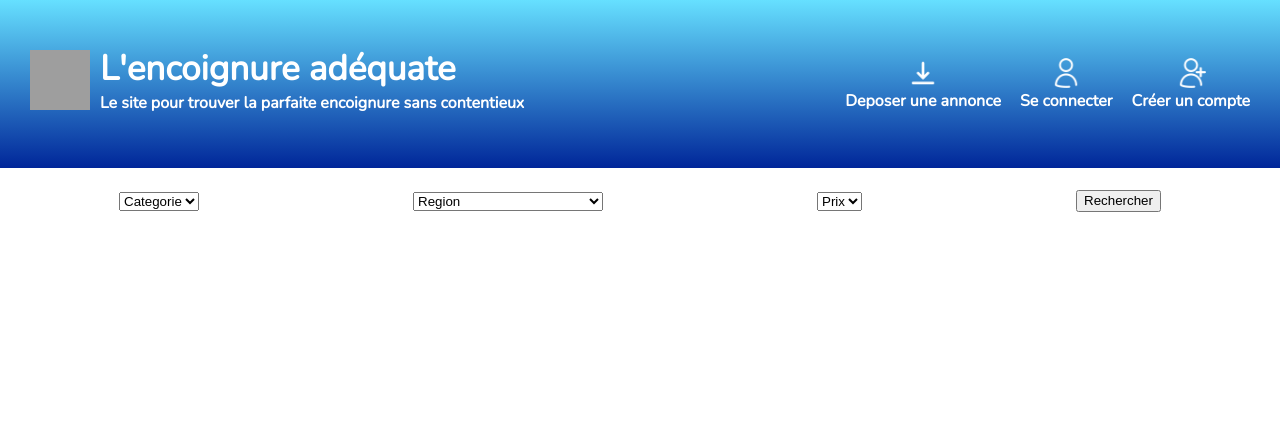
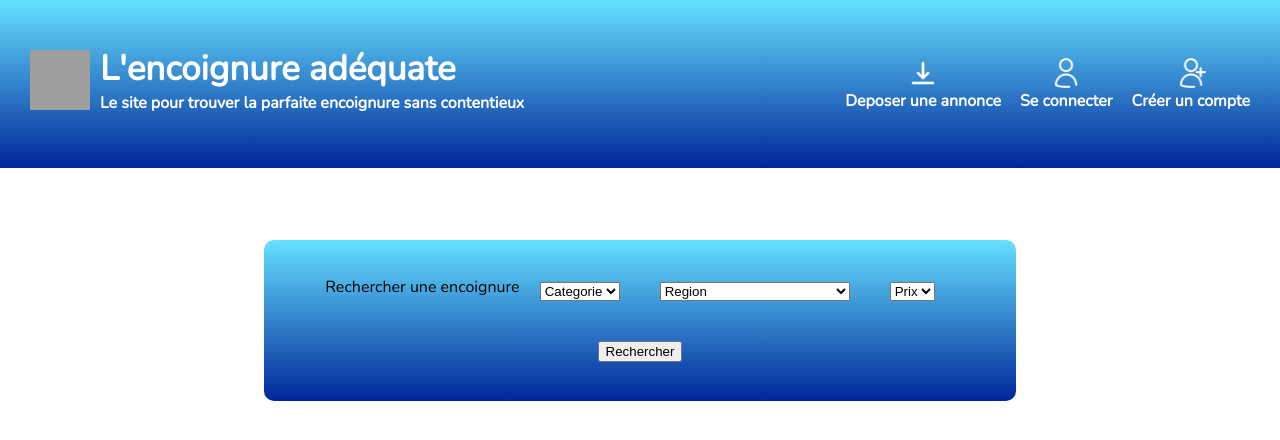
Before and after one commit to BaptSeg/Projet---PHP---S3, a PHP site: page /view/accueil.view.php in a window 1280 px wide. Shown: the top 440 px of the page. Run offline with PHP 8.4, Linux system fonts and the light colour scheme; the template is opened without the code that fills it, so the values that code supplies are empty; grey boxes are pictures that could not be loaded.

Commit message:
css bas part 2

```diff
--- a/view/accueil.view.css
+++ b/view/accueil.view.css
@@ -84,11 +84,26 @@ body{
 }
 
 fieldset{
-  margin: 0px;
+  margin-top: 50px;
   border: 0px;
 }
 
 .searchbar{
+  margin-left: 20%;
+  margin-right: 20%;
+  padding: 20px;
   display: flex;
-  justify-content: space-around;
+  justify-content: center;
+  flex-wrap: wrap;
+
+  background-image: linear-gradient(#66e0ff, #002699);
+  border-radius: 10px;
 }
+
+.choix{
+  margin: 20px;
+}
+
+input{
+  margin: 19px;
+}
--- a/view/accueil.view.php
+++ b/view/accueil.view.php
@@ -60,7 +60,8 @@
       <p>
         <div class="searchbar">
 
-          <div class="cat">
+          <p> Rechercher une encoignure </p>
+          <div class="choix">
             <select name="Categorie" id="Categorie">
               <option value="" selected>Categorie</option>
               <?php for ($i=0; $i < sizeof($categorie)-1; $i++){
@@ -69,7 +70,7 @@
             </select>
           </div>
 
-          <div class="reg">
+          <div class="choix">
             <select name="Region" id="Region">
               <option value="" selected>Region</option>
               <option value="Auvergne-Rhône-Alpes">Auvergne-Rhône-Alpes</option>
@@ -93,7 +94,7 @@
             </select>
           </div>
 
-          <div class="pri">
+          <div class="choix">
             <select name="Prix" id="Prix">
               <option value="" selected>Prix</option>
               <option value="1-5">1-5</option>
```
